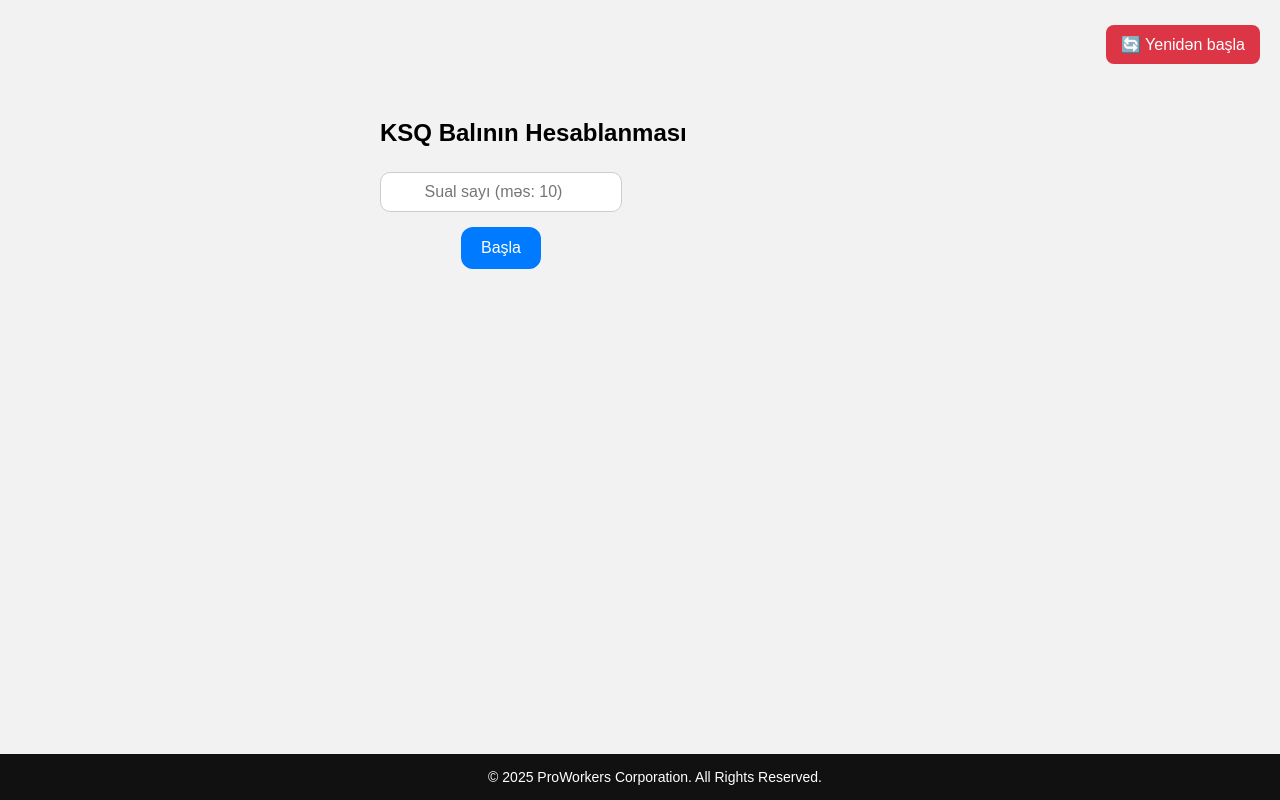
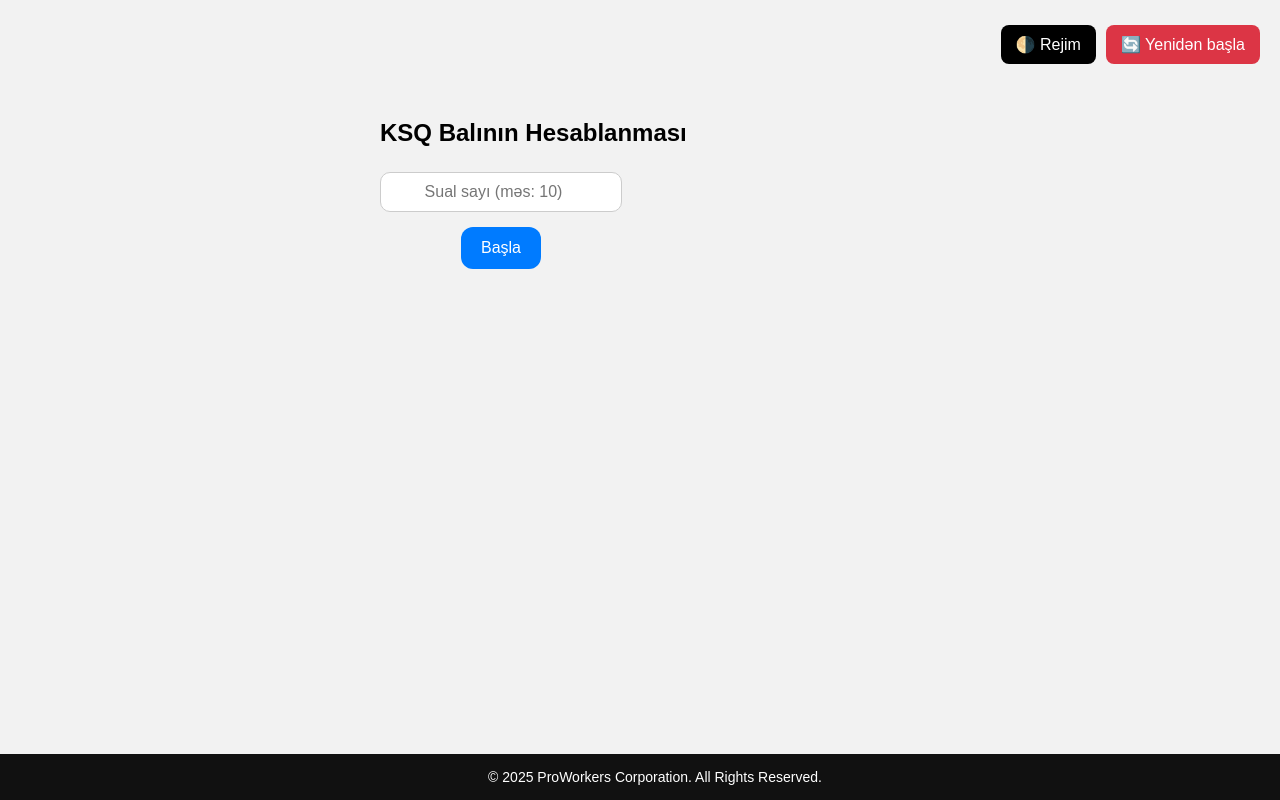
Before and after one commit to proworkers-az/hesabla.github.com, a plain HTML site: page teacher/bal.html in a window 1280 px wide. Drawn offline with Linux system fonts and the light colour scheme.

Commit message:
Update bal.html

```diff
--- a/teacher/bal.html
+++ b/teacher/bal.html
@@ -127,6 +127,7 @@ button {
 <body>
 
 <div class="top-bar">
+  <button class="toggle" onclick="toggleMode()">🌗 Rejim</button>
 
   <button class="reset-btn" onclick="resetApp()">🔄 Yenidən başla</button>
 </div>
```
